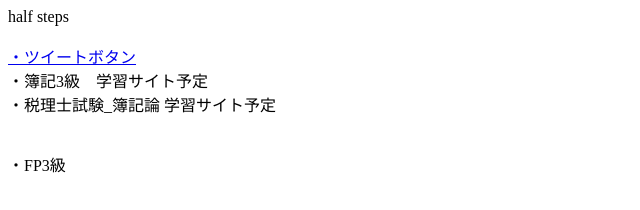
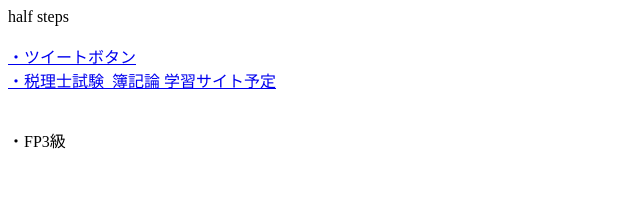
Before and after one commit to hast-5/site, a plain HTML site: page index.html in a window 1280 px wide. Shown: the whole page, without its empty margins (0-640 px from the left). Drawn offline with Linux system fonts and the light colour scheme.

Commit message:
Update index.html

```diff
--- a/index.html
+++ b/index.html
@@ -16,8 +16,8 @@
 half steps<br>
 <br>
 <a href="tweet-button.html">・ツイートボタン</a><br>
-・簿記3級　学習サイト予定<br>
-・税理士試験_簿記論 学習サイト予定<br>
+<a href="boki3.html>・簿記3級　学習サイト予定</a><br>
+<a href="bokiron.html>・税理士試験_簿記論 学習サイト予定</a><br>
   <br>
   <br>
   ・FP3級<br>
```
